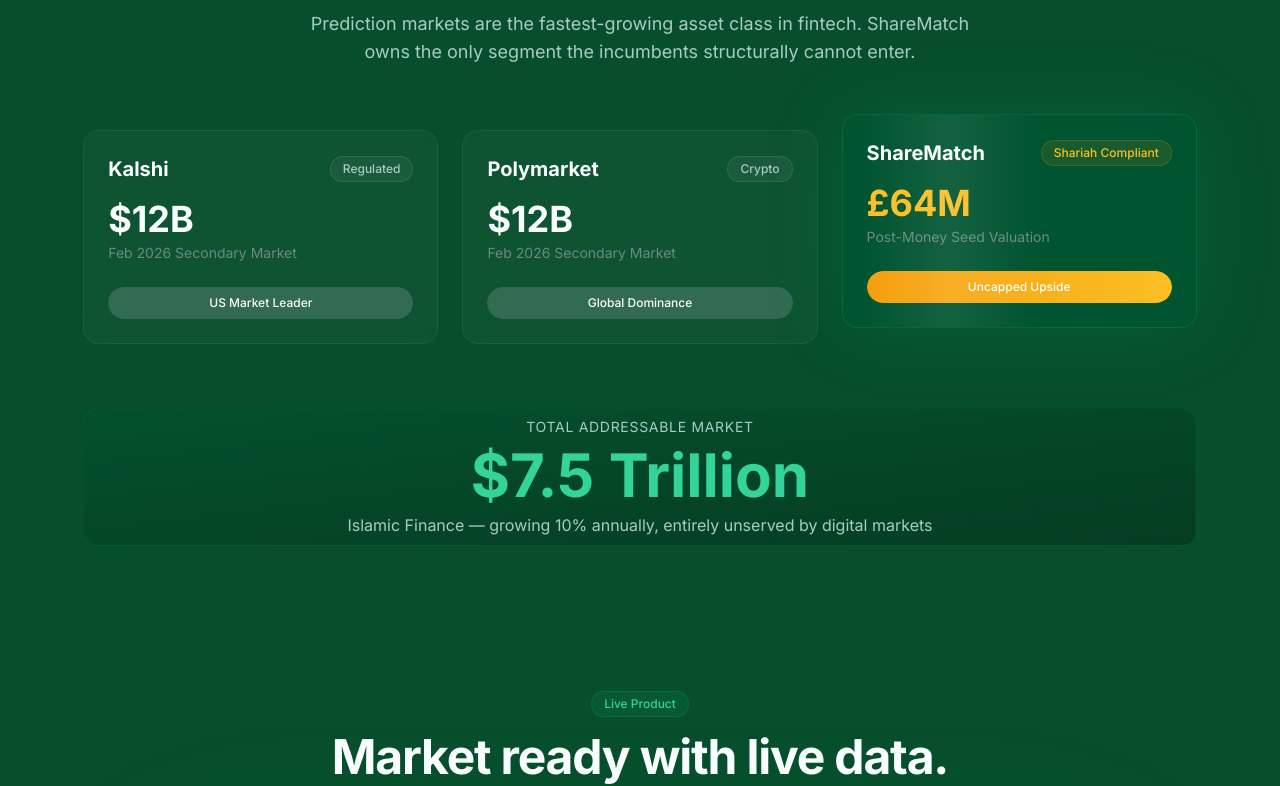
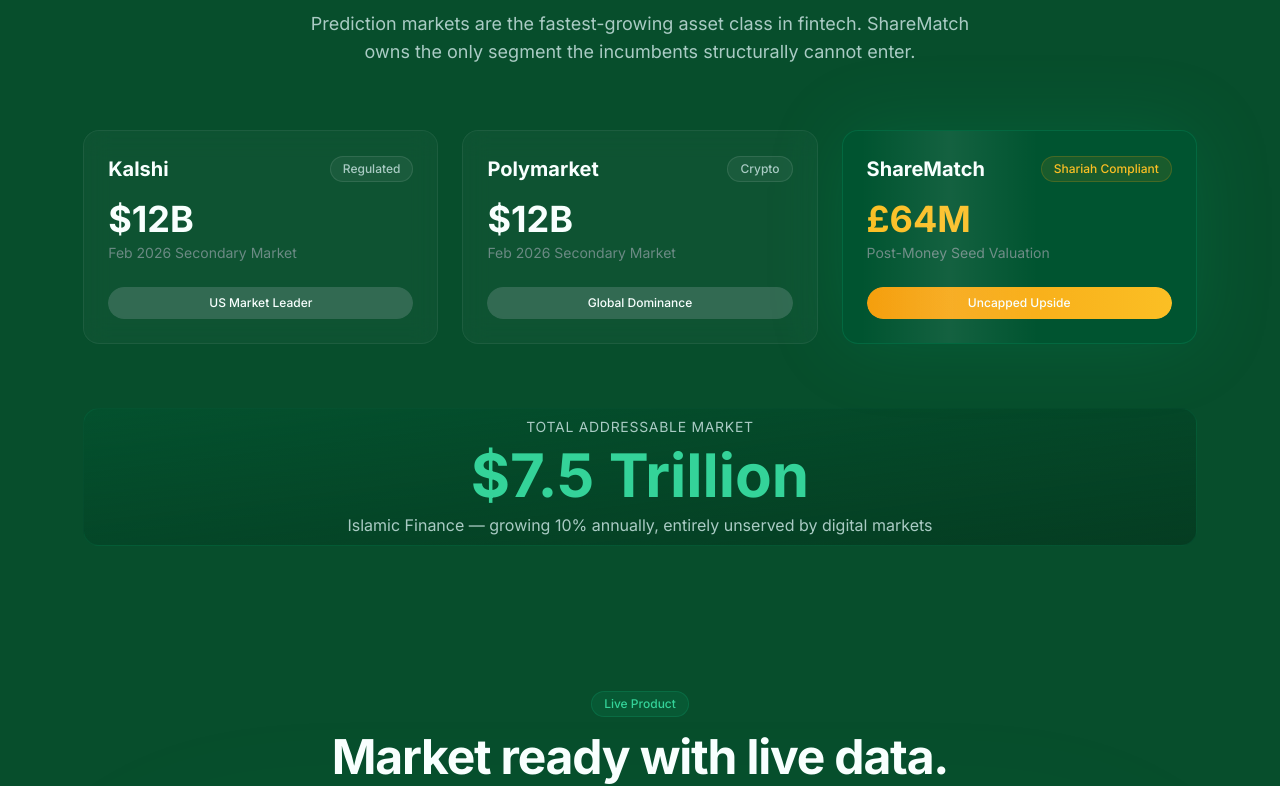
Before and after one commit to cmwtrading55/sharematch-pitch-deck, a Next.js app: page / in a window 1280 px wide. Shown: the part 1025-1811 px from the top of the page. Built offline with nearby package versions, Linux system fonts and the light colour scheme.

Commit message:
minor ui fix

```diff
--- a/app/components/opportunity/OpportunitySection.tsx
+++ b/app/components/opportunity/OpportunitySection.tsx
@@ -63,7 +63,7 @@
       </div>
 
       {/* Comparable Cards */}
-      <div className="grid md:grid-cols-3 gap-6 mb-16">
+      <div className="grid md:grid-cols-3 gap-6 mb-16 items-stretch">
         {comparables.map((comp, i) => (
           <motion.div
             key={comp.name}
@@ -75,10 +75,8 @@
               duration: 0.6,
               ease: [0.22, 0.61, 0.36, 1],
             }}
-            className={`relative p-6 rounded-2xl transition-all duration-500 ${
-              comp.featured
-                ? `${comp.bg} shimmer md:-translate-y-4 glow-emerald`
-                : comp.bg
+            className={`relative p-6 rounded-2xl transition-all duration-500 h-full flex flex-col ${
+              comp.featured ? `${comp.bg} shimmer glow-emerald` : comp.bg
             }`}
           >
             <div className="flex items-center justify-between mb-4">
@@ -99,7 +97,7 @@
             <p className="text-sm text-text-muted mb-6">{comp.source}</p>
 
             {/* Progress bar */}
-            <div className="relative h-8 rounded-full bg-white/5 overflow-hidden">
+            <div className="mt-auto relative h-8 rounded-full bg-white/5 overflow-hidden">
               <motion.div
                 initial={{ width: 0 }}
                 whileInView={{ width: "100%" }}
```
